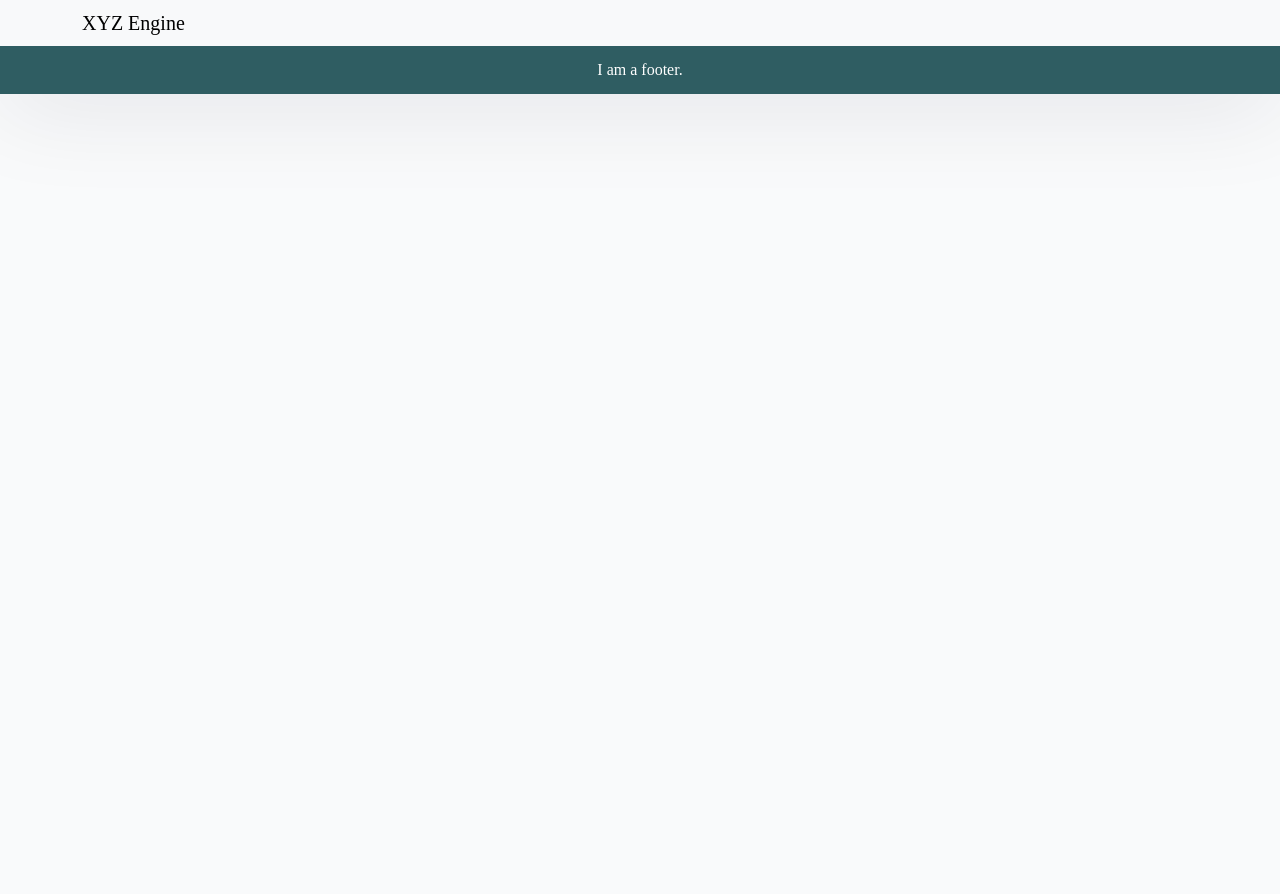
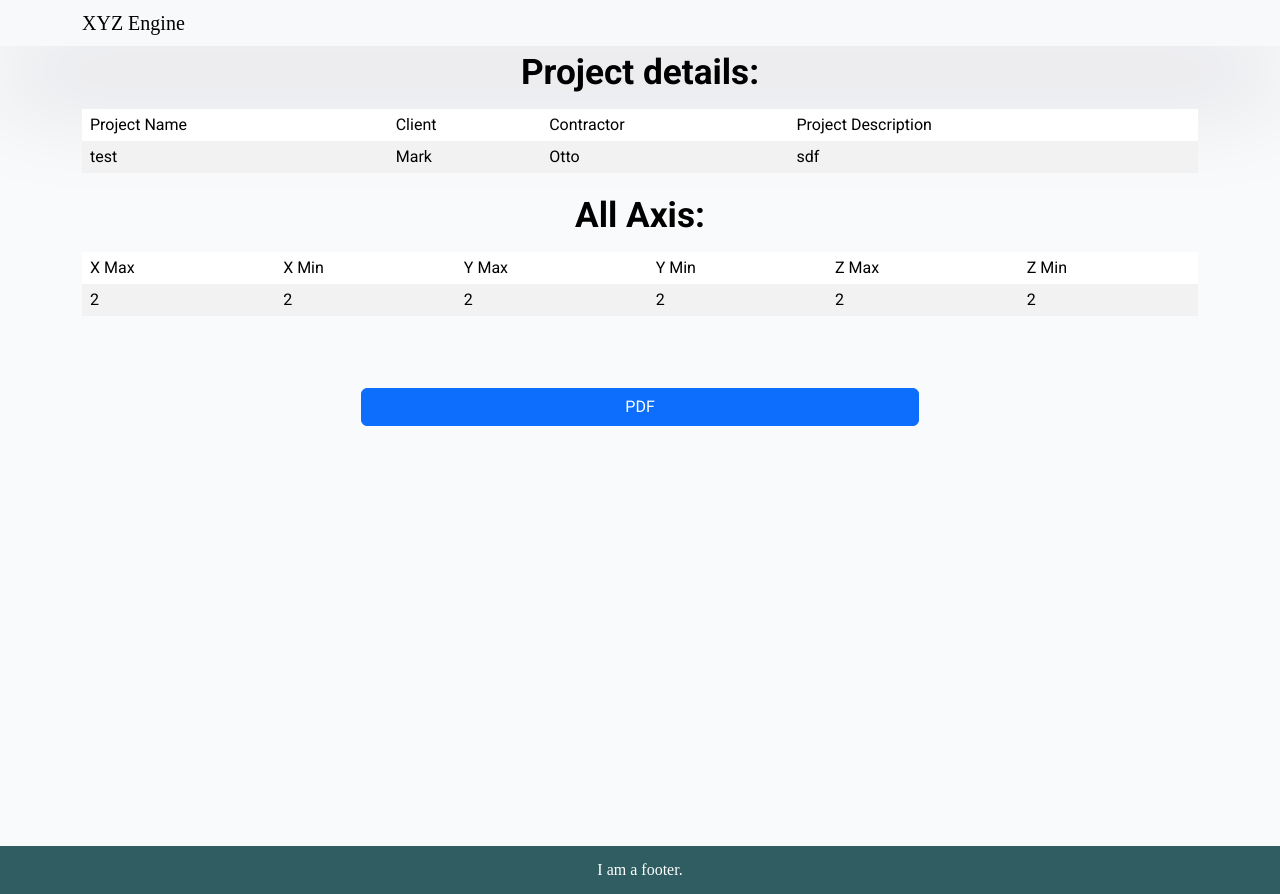
Before and after one commit to Mahmudul121/react-multi-step, a React (Create React App) app: page /result in a window 1280 px wide. Before the commit the page ends 800 px from the top, so only its background shows below. Built offline with nearby package versions, Linux system fonts and the light colour scheme.

Commit message:
result page show

```diff
--- a/src/pages/result/Result.js
+++ b/src/pages/result/Result.js
@@ -1,7 +1,68 @@
 import React from "react";
+import { Container } from "react-bootstrap";
+import Table from "react-bootstrap/Table";
+import Button from "../../components/ui/Button";
 
 const Result = () => {
-  return <div>Result</div>;
+  const handleClickPDF = () => {
+    console.log("asd");
+  };
+  return (
+    <div className="app-layout result-page">
+      <Container>
+        <h1 className="hh-1 text-center">Project details:</h1>
+        <Table striped bordered>
+          <thead>
+            <tr>
+              <th>Project Name</th>
+              <th>Client</th>
+              <th>Contractor</th>
+              <th>Project Description</th>
+            </tr>
+          </thead>
+          <tbody>
+            <tr>
+              <td>test</td>
+              <td>Mark</td>
+              <td>Otto</td>
+              <td>sdf</td>
+            </tr>
+          </tbody>
+        </Table>
+        <h1 className="hh-1 text-center">All Axis:</h1>
+        <Table striped bordered>
+          <thead>
+            <tr>
+              <th>X Max</th>
+              <th>X Min</th>
+              <th>Y Max</th>
+              <th>Y Min</th>
+              <th>Z Max</th>
+              <th>Z Min</th>
+            </tr>
+          </thead>
+          <tbody>
+            <tr>
+              <td>2</td>
+              <td>2</td>
+              <td>2</td>
+              <td>2</td>
+              <td>2</td>
+              <td>2</td>
+            </tr>
+          </tbody>
+        </Table>
+        <div className="my-5 text-center">
+          <Button
+            onClick={() => handleClickPDF()}
+            className="w-50 mt-4"
+            type={"button"}
+            name={"PDF"}
+          />
+        </div>
+      </Container>
+    </div>
+  );
 };
 
 export default Result;
--- a/src/router/PublicRoute.js
+++ b/src/router/PublicRoute.js
@@ -1,16 +1,18 @@
-import React from 'react'
-import { Routes, Route } from 'react-router-dom'
+import React from "react";
+import { Routes, Route } from "react-router-dom";
 
-import Home from '../pages/home/Home'
+import Home from "../pages/home/Home";
+import Result from "../pages/result/Result";
 
 const PublicRoute = () => {
   return (
     <>
       <Routes>
-        <Route path='/' element={<Home />} />
+        <Route path="/" element={<Home />} />
+        <Route path="/result" element={<Result />} />
       </Routes>
     </>
-  )
-}
+  );
+};
 
-export default PublicRoute
+export default PublicRoute;
```
